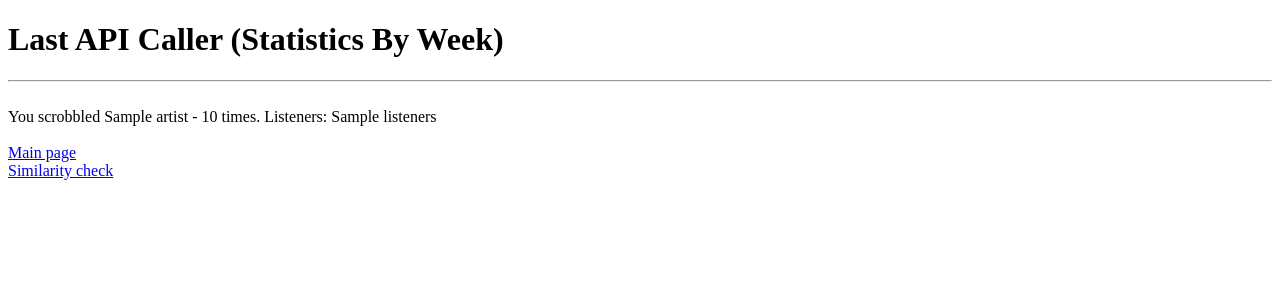
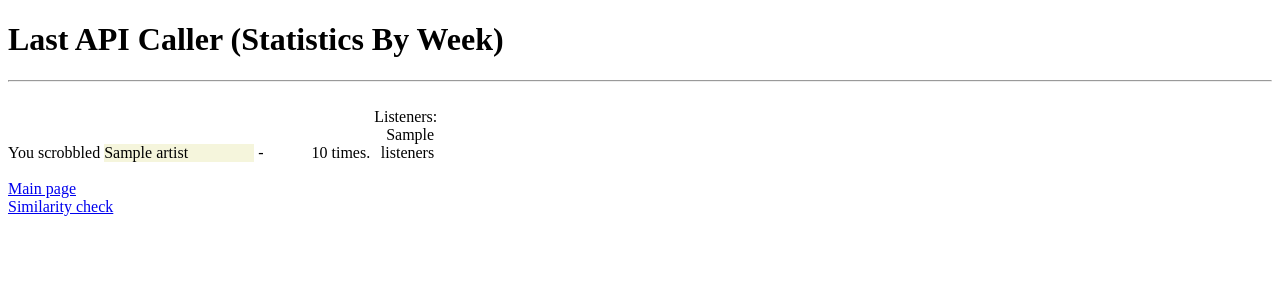
Before and after one commit to nordicmaster/LastFM-API-caller, a Django app: template hello/templates/my_stats.html in a window 1280 px wide. Shown: the top 300 px of the page. Run offline with Django 3.2, Linux system fonts and the light colour scheme; the template is opened without the code that fills it: most values are stand-ins (such as "Sample title", 1, 10 or a date in 2020); parts of the project's set-up code (start-up, migrations or seed data) failed here and were passed over.

Commit message:
cosmetic

```diff
--- a/hello/templates/my_stats.html
+++ b/hello/templates/my_stats.html
@@ -12,8 +12,9 @@
     <hr>
     <br>
     {% for o in artists %}
-        You scrobbled {{ o.artist }} - {{ o.scrobbles }} times. Listeners: {{ o.listeners }}
-        <br>
+    You scrobbled <span class="fixwidth">{{ o.artist }}</span> - <span class="fixwidth2">{{ o.scrobbles }}</span>
+    times. <span class="fixwidth2">Listeners: {{ o.listeners }}</span>
+    <br>
     {% endfor %}
     <br>
 <a href="/">Main page</a><br>
```
Also changed, not shown: hello/templates/index.html (line endings or trailing spaces).
